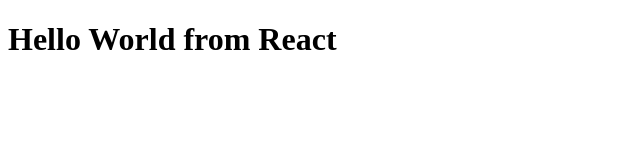
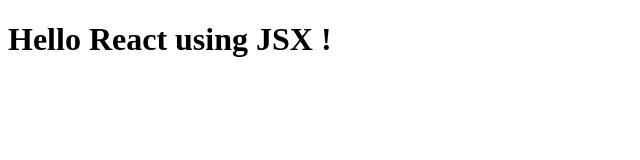
Before and after one commit to PradeepVerma-55/react-app, a React (Vite) app: page / in a window 1280 px wide. Shown: the top 160 px of the page, without its empty margins (0-640 px from the left). Built offline with nearby package versions, Linux system fonts and the light colour scheme.

Commit message:
React Functional Component

```diff
--- a/App.js
+++ b/App.js
@@ -1,19 +1,23 @@
-import React from 'react';
-import ReactDOM from 'react-dom/client';
+import React from "react";
+import ReactDOM from "react-dom/client";
 
-const heading = React.createElement(
-                    "h1",
-                    { id: "heading" },
-                     "Hello World from React"
-                    );
-  //JXS - HTML like syntax
-  // JXS (transpiled before it reaches to the React/JS Engine)  --> React.createElement()
-  // Babel is used to transpile the JSX code to React.createElement() code
-  // Parcel Bundler comes with Babel pre-configured
-  // Parcel is used to bundle the code and its dependencies into a single file for the browser to understand
-  // Parcel also comes with a development server that hot reloads the code on changes
-const jsxHeading = <h1 id='heading'>Hello React using JSX</h1>
+// React Element using JSX
+const heading = (
+  <h1 id="heading" className="head">
+    Hello React using JSX !
+  </h1>
+);
 
+//React Component
+// Class based component - old
+// Functional component - new
+
+// React Functional Component - just a JS function that returns React Element
+// A function returning JSX is called Functional Component
+// Component name should start with a capital letter
+const HeadingComponent = () => {
+  return <h1>Hello React Functional Component</h1>;
+};
 
 const root = ReactDOM.createRoot(document.getElementById("root"));
 root.render(heading);
```
